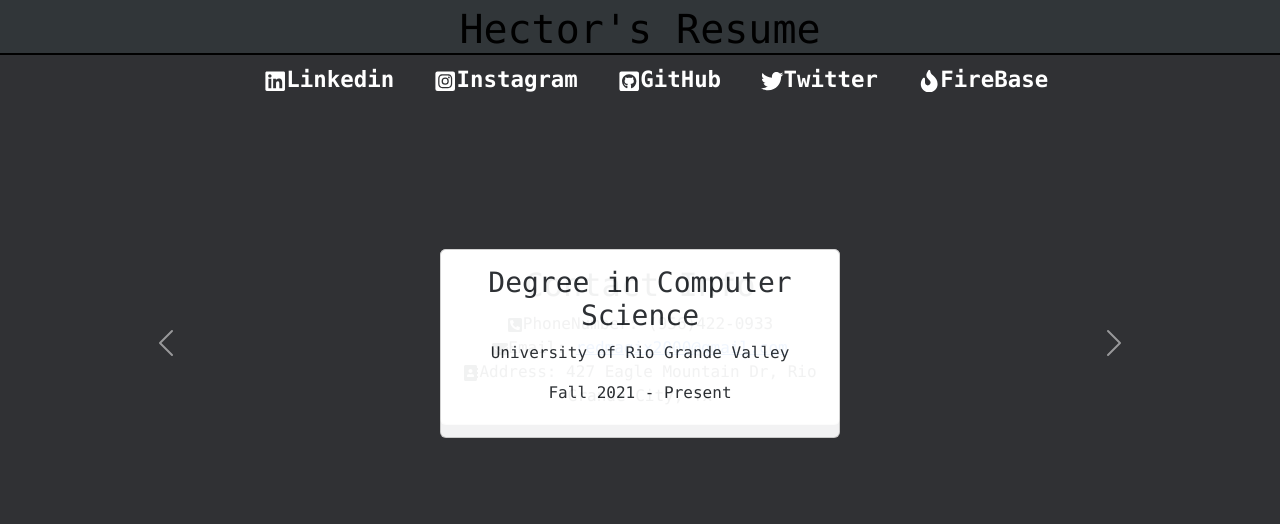
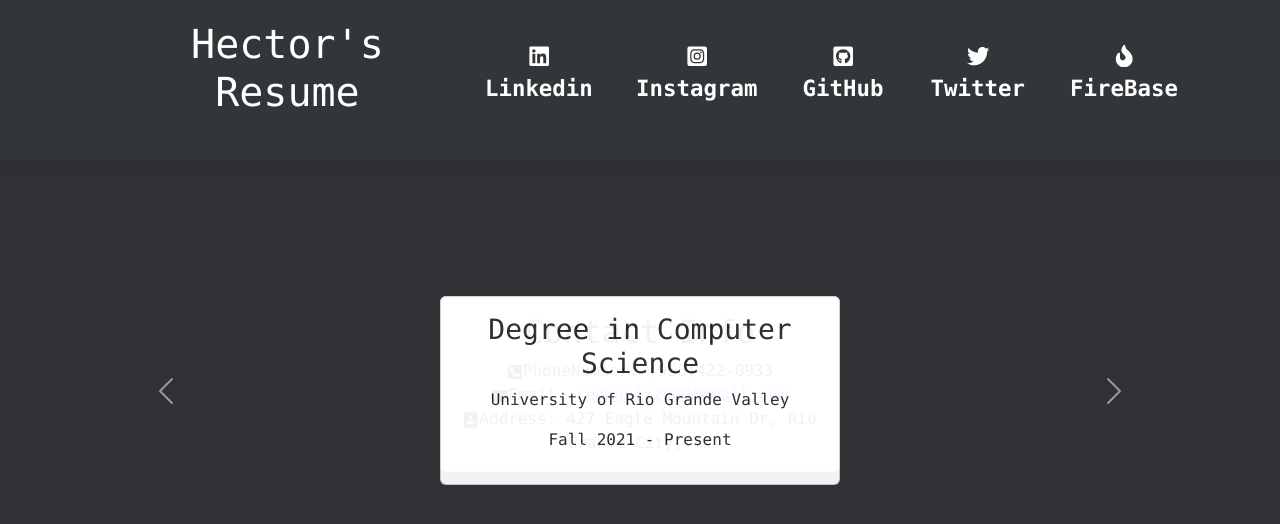
Before and after one commit to HectorRivera21/react-resume, a React (Create React App) app: page / in a window 1280 px wide. Shown: the top 524 px of the page. Built offline with nearby package versions, Linux system fonts and the light colour scheme.

Commit message:
css update for nav bar including the title

```diff
--- a/src/App.css
+++ b/src/App.css
@@ -11,14 +11,6 @@ html{
 span{
   display: 'block';
 }
-#ResumeTitle
-{
-  background-color: #313639;
-  padding-top: 5px;
-  padding-bottom: 0;
-  color: black;
-  border-bottom: 2px solid black;
-}
 .container
 {
   margin: auto;
--- a/src/App.js
+++ b/src/App.js
@@ -2,14 +2,10 @@ import './App.css';
 import 'bootstrap/dist/css/bootstrap.min.css';
 import { Slider } from './components/Slider';
 import { NavBar } from './components/Navbar';
-const Title = ()=>{
-  return <h1 id="ResumeTitle">Hector's Resume</h1>
-}
 
 function App() {
   return (
     <div className="App">
-      <Title />
       <NavBar />
       <div className="container">
         <Slider />
--- a/src/components/Components.css
+++ b/src/components/Components.css
@@ -1,12 +1,24 @@
 .card
 {
     width: 25rem;
+}
+nav{
+    display: flex;
+    align-items: center;
+    justify-content: space-between;
+    background-color:  #313639;
+    padding: 20px 80px;
+    box-shadow: 0 5px 15px rgba(0, 0, 0, 0.06);
+}
+#resumetitle{
+    color: white;
 }
 #navbar
 {
     display: flex;
     align-items: center;
     justify-content: center;
+
 }
 #navbar li
 {
--- a/src/components/Navbar.js
+++ b/src/components/Navbar.js
@@ -5,6 +5,9 @@ export const NavBar = () =>{
         <nav>
             <div>
                 <ul id="navbar">
+                    <li id = "resumetitle">
+                        <h1 >Hector's Resume</h1>
+                    </li>
                     <li>
                         <a  href="https://www.linkedin.com/in/hector-rivera-651b04255/">
                             <FaLinkedin />
```
